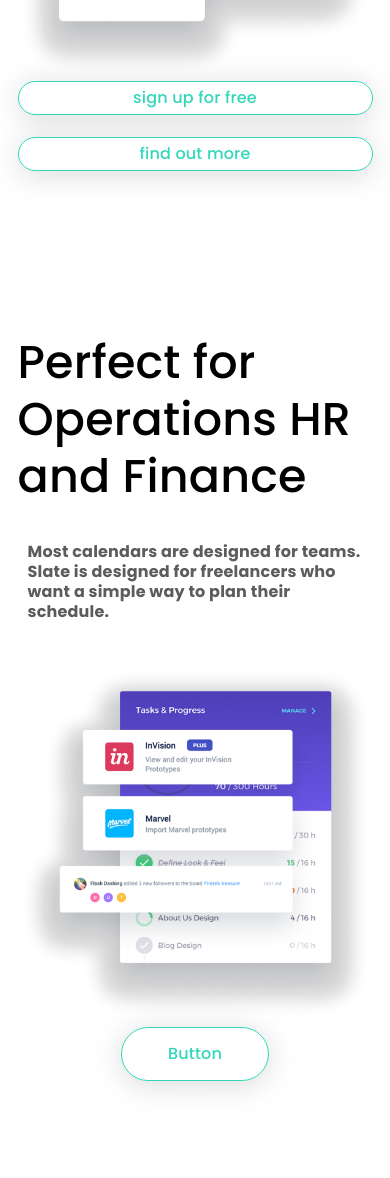
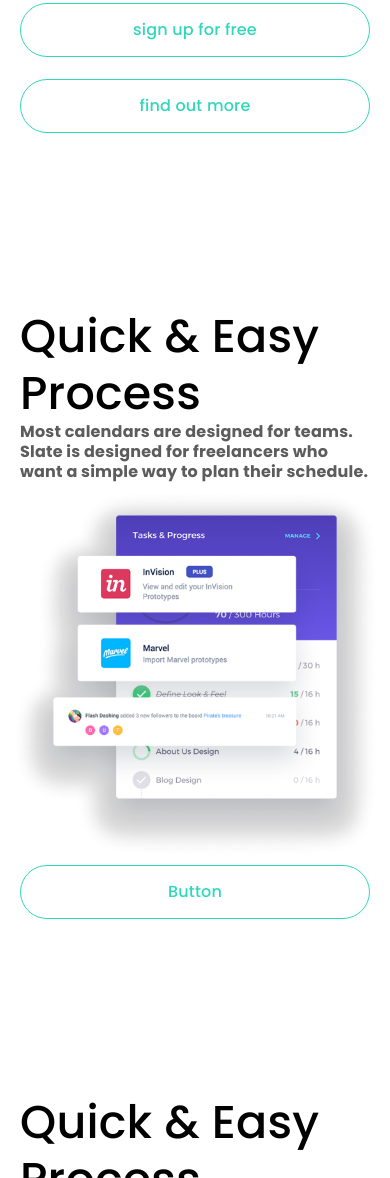
Before and after one commit to ilya-volosevich/figmaland, a website: page src/pug/index.pug in a window 390 px wide. Shown: the part 3269-4447 px from the top of the page. Drawn offline with nearby package versions, Linux system fonts and the light colour scheme; files that its build step writes are made by us from their sources; files whose address does not match are found by name.

Commit message:
ref/process add grid

```diff
--- a/src/pug/components/sections/process.pug
+++ b/src/pug/components/sections/process.pug
@@ -1,37 +1,21 @@
 section.process.container
 	.process__content
-		.process__left
-			.process__left-info
-				h10.process__left-title Quick & Easy Process
-				p.process__left-descr Most calendars are designed for teams. Slate is designed for freelancers who want a simple way to plantheir schedule.
-			.process__left-btns
-				a.process__left-btn sign up for free
-				a.process__left-btn find out more
-		img(src="../img/process.png" class="process__img")
-		.process__media-btns
-			a.process__left-btn sign up for free
-			a.process__left-btn find out more
-	.operations
-		.operations__content
-			img(src="../img/operations.png" class="operations__img")
-			.operations__right
-				.operations__right-info
-					h10.operations__right-title Perfect for Operations HR and Finance
-					p.operations__right-descr Most calendars are designed for teams. Slate is designed for freelancers who want a simple way to plan their schedule.
-				.operations__right-btns
-					a.operations__right-btn Button
-			.operations__media-btns
-				a.operations__media-btn Button
-	.solutions
-		.solutions__content
-			.solutions__left
-				.solutions__left-info
-					h10.solutions__left-title Perfect solution for small businesse
-					p.solutions__left-descr Being a freelancer is a rollercoaster of emotions. We built Slate to keep your freelance business less stressful. We'd love to show you what we're building...
-				.solutions__left-btns
-					a.solutions__left-btn sign up for free
-					a.solutions__left-btn find out more
-			img(src="../img/solutions.png" class="solutions__img")
-			.solutions__media-btns
-				a.solutions__media-btn sign up for free
-				a.solutions__media-btn find out more
+		h10.process__content-title Quick & Easy Process
+		p.process__content-descr Most calendars are designed for teams. Slate is designed for freelancers who want a simple way to plan their schedule.
+		.process__content-buttons
+			a(href="#").process__content-button sign up for free
+			a(href="#").process__content-button find out more
+		img.process__content-img(src="./img/process.png", alt="Process image")
+	.operations__content
+		h10.operations__content-title Quick & Easy Process
+		p.operations__content-descr Most calendars are designed for teams. Slate is designed for freelancers who want a simple way to plan their schedule.
+		.operations__content-buttons
+			a(href="#").operations__content-button Button
+		img.operations__content-img(src="./img/operations.png", alt="Operations image")
+	.solutions__content
+		h10.solutions__content-title Quick & Easy Process
+		p.solutions__content-descr Most calendars are designed for teams. Slate is designed for freelancers who want a simple way to plan their schedule.
+		.solutions__content-buttons
+			a(href="#").solutions__content-button sign up for free
+			a(href="#").solutions__content-button find out more
+		img.solutions__content-img(src="./img/solutions.png", alt="Solutions image")
--- a/src/sass/block/process.scss
+++ b/src/sass/block/process.scss
@@ -1,217 +1,135 @@
 @import "./components/mixins.scss";
 @import "./components/variables.scss";
 
+
 .process,.solutions {
+
     &__content {
-        display: flex;
-        flex-direction: row;
-        justify-content: space-around;
-
-    }
-    &__left {
-        max-width: 503px;
-        display: flex;
-        flex-direction: column;
-        align-items: flex-start;
-        justify-content: center;
-        flex-wrap: wrap;
+        display: grid;
+        grid-template-areas:
+        "title img"
+        "descr img"
+        "buttons img";
+        margin-bottom: 153px;
         &-title {
+            grid-area: title;
+            align-self: flex-end;
             @include secondheadline;
             color:$c-first-text;
-            margin-bottom: 7px;
+            padding: 0px 10px;
+
         }
         &-descr {
+            grid-area: descr;
+            align-self: center;
             @include subheading;
             color:$c-second-text;
-            margin-bottom: 7px;
-            padding: 29px 10px;
+            padding: 0px 10px;
+            max-width: 505px;
+
         }
-        &-btns {
+        &-buttons {
+            grid-area: buttons;
+            align-self: flex-start;
+            padding: 0px 10px;
+            display: flex;
+            flex-direction: row
+        }
+        &-button {
+            @include button;
+            color:$c-primary;
+            margin-right: 22px;
+            padding: 18px 46px;
+            border: 1px solid #30D7BA;
+            border-radius: 39px;
+        }
+        &-button:hover {
+            background: $c-secondary;
+            color: $c-light-text;
+        }
+        &-img {
+            grid-area: img;
+        }
+    }
+}
+
+.operations {
+    &__content {
+        &-buttons {
             display: flex;
             flex-direction: row;
-            flex-wrap: wrap;
+            justify-content: flex-start;
+        }
+        display: grid;
+        align-items: center;
+        margin-bottom: 153px;
+        grid-template-areas:
+        "img title"
+        "img descr"
+        "img buttons" ;
+        &-title {
+            grid-area: title;
+            align-self: flex-end;
+            @include secondheadline;
+            color:$c-first-text;
+            padding: 0px 10px;
 
         }
-        &-btn {
+        &-descr {
+            grid-area: descr;
+            align-self: center;
+            @include subheading;
+            color:$c-second-text;
+            padding: 0px 10px;
+            max-width: 505px;
+
+        }
+        &-buttons {
+            grid-area: buttons;
+            align-self: flex-start;
+            padding: 0px 10px;
+        }
+        &-button {
             @include button;
-            color: $c-primary;
+            color:$c-primary;
+            margin-right: 22px;
+            padding: 18px 46px;
             border: 1px solid #30D7BA;
-            box-shadow: 0px 4px 31px rgba(0, 0, 0, 0.15);
             border-radius: 39px;
-            padding: 18px 46px;
-            &:last-child {
-                margin-left: 22px;
+        }
+        &-button:hover {
+            background: $c-secondary;
+            color: $c-light-text;
+        }
+        &-img {
+            grid-area: img;
+        }
+    }
+}
+
+@media (max-width:600px) {
+    .process,.solutions,.operations {
+        &__content {
+            display: grid;
+            align-items: center;
+            grid-template-areas:
+            "title"
+            "descr"
+            "img"
+            "buttons";
+            &-buttons {
+                display: flex;
+                flex-direction: column;
+                text-align: center;
+
             }
-            &:hover {
-                background: $c-secondary;
-                color:$c-light-text;
+            &-button {
+                margin-right: 0px;
+                margin-bottom: 22px;
+            }
+            &-button:last-child {
+
             }
         }
     }
 }
-.process__media-btns,.solutions__media-btns {
-    display: none;
-}
-
-.operations {
-    &__content {
-        display: flex;
-        flex-direction: row;
-        justify-content: space-around;
-    }
-    &__right {
-        display: flex;
-        flex-direction: column;
-        justify-content: center;
-        &-info {
-            max-width: 544px;
-        }
-        &-title {
-            @include secondheadline;
-            color:$c-first-text;
-            margin-bottom: 7px;
-        }
-        &-descr {
-            @include subheading;
-            color:$c-second-text;
-            margin-bottom: 7px;
-            padding: 30px 10px;
-            max-width: 503px;
-        }
-        &-btns {
-            display: flex;
-            flex-direction: row;
-            flex-wrap: wrap;
-        }
-        &-btn {
-            @include button;
-            color: $c-primary;
-            border: 1px solid #30D7BA;
-            box-shadow: 0px 4px 31px rgba(0, 0, 0, 0.15);
-            border-radius: 39px;
-            padding: 18px 46px;
-            &:hover {
-                background: $c-secondary;
-                color:$c-light-text;
-            }
-        }
-    }
-}
-
-.operations__media-btns {
-    display: none;
-}
-
-
-@media (max-width:600px) {
-    .solutions {
-        margin-bottom: 109px;
-    }
-    .process,.solutions {
-        display: flex;
-        flex-direction: column;
-        align-items: center;
-        &__content {
-            display: flex;
-            flex-direction: column;
-            max-width: 355px;
-        }
-        &__left{
-            &-info {
-                display: flex;
-                flex-direction: column;
-            }
-            &-btns {
-                display: none;
-            }
-
-            &-btn {
-                padding: 8px 97px;
-                &:last-child {
-                    margin-left: 0;
-                    padding: 8px 106px;
-                    margin-top: 22px;
-                }
-            }
-        }
-    }
-    .solutions__media-btn {
-        @include button;
-        color: $c-primary;
-        border: 1px solid #30D7BA;
-        box-shadow: 0px 4px 31px rgba(0, 0, 0, 0.15);
-        border-radius: 39px;
-        padding: 20px 75px;
-        margin-bottom: 13px;
-        &:hover {
-            background: $c-secondary;
-            color:$c-light-text;
-        }
-    }
-
-    .soluions-img {
-        margin-bottom:59px;
-    }
-    .process__media-btns,.solutions__media-btns {
-        display: flex;
-        flex-direction: column;
-        text-align: center;
-        margin-bottom: 163px;
-    }
-    .solutions__media-btns {
-        margin-bottom: 0px;
-    }
-    .operations {
-        display: flex;
-        flex-direction: column;
-        align-items: center;
-        &__content {
-            display: flex;
-            flex-direction: column;
-            max-width: 355px;
-        }
-        &__img {
-            order: 2;
-        }
-        &__right{
-            order:1;
-            &-info {
-                display: flex;
-                flex-direction: column;
-            }
-            &-btns {
-                display: none;
-            }
-
-            &-btn {
-                padding: 18px 97px;
-                &:last-child {
-                    margin-left: 0;
-                    padding: 8px 106px;
-                    margin-top: 22px;
-                }
-            }
-        }
-    }
-    .operations__media-btns {
-        order: 3;
-        display: flex;
-        flex-direction: column;
-        text-align: center;
-        align-items: center;
-        margin-bottom: 163px;
-    }
-    .operations__media-btn {
-        @include button;
-            color: $c-primary;
-            border: 1px solid #30D7BA;
-            box-shadow: 0px 4px 31px rgba(0, 0, 0, 0.15);
-            border-radius: 39px;
-            padding: 18px 46px;
-            &:hover {
-                background: $c-secondary;
-                color:$c-light-text;
-            }
-    }
-
-}
```
